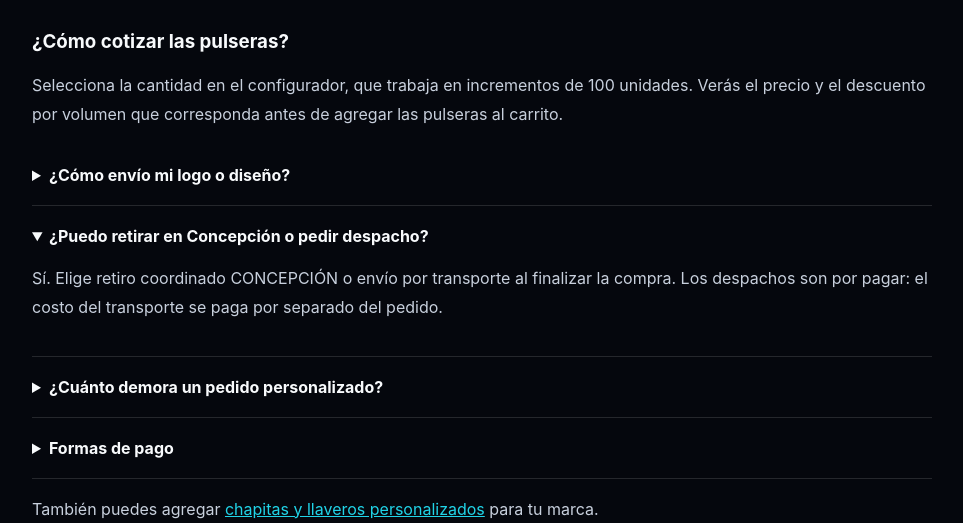
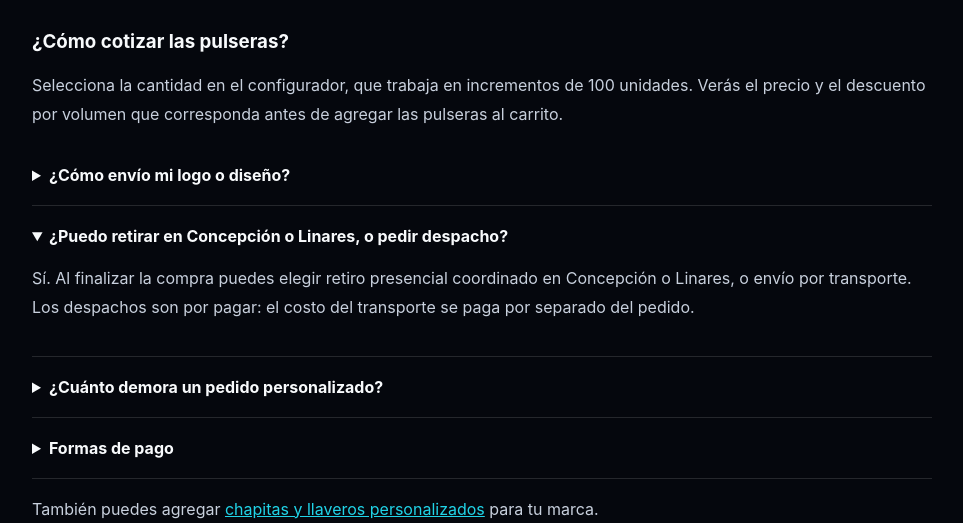
Before and after one commit to joacoxz24/Grafik-Publicidad, a WordPress theme: template wordpress/grafik-publicidad/page-chapitas.php in a window 1280 px wide, after a click on "¿Puedo retirar en Concepción o Linares, o pedir despacho?". Shown: the part 824-1347 px from the top of the page, without its empty margins (0-963 px from the left). Run offline with PHP 8.4 and a stand-in for WordPress, Linux system fonts and the light colour scheme; the site name, menu and one post (Sample post) are stand-ins, and other content is empty; some libraries are stand-ins or nearby versions.

Commit message:
Add Linares pickup to checkout and product FAQs

```diff
--- a/wordpress/grafik-publicidad/front-page.php
+++ b/wordpress/grafik-publicidad/front-page.php
@@ -33,7 +33,7 @@ if ( ! $instagram_shortcode && shortcode_exists( 'instagram-feed' ) ) {
 	<section class="shell grafik-home-intro">
 		<div class="section-title"><span>Grafik Publicidad · Concepción</span><h2>Pulseras y chapitas personalizadas para tu evento</h2></div>
 		<p>Personaliza <a href="<?php echo esc_url( grafik_configurator_url( 'pulseras' ) ); ?>">pulseras Tyvek para eventos</a> o elige <a href="<?php echo esc_url( grafik_configurator_url( 'chapitas' ) ); ?>">chapitas con alfiler, llaveros y destapadores personalizados</a> para llevar el logo de tu empresa, agrupación o celebración.</p>
-		<p>Cotiza según formato y cantidad, adjunta tu diseño y revisa el total antes de comprar. Contamos con retiro coordinado en Concepción y envíos por pagar a todo Chile. Revisaremos tu diseño contigo antes de comenzar la producción.</p>
+		<p>Cotiza según formato y cantidad, adjunta tu diseño y revisa el total antes de comprar. Contamos con retiro coordinado en Concepción y Linares, y envíos por pagar a todo Chile. Revisaremos tu diseño contigo antes de comenzar la producción.</p>
 	</section>
 	<section class="steps" id="comprar">
 		<div class="shell">
--- a/wordpress/grafik-publicidad/functions.php
+++ b/wordpress/grafik-publicidad/functions.php
@@ -7,7 +7,7 @@
 
 defined( 'ABSPATH' ) || exit;
 
-define( 'GRAFIK_THEME_VERSION', '1.7.0' );
+define( 'GRAFIK_THEME_VERSION', '1.7.1' );
 define( 'GRAFIK_SALES_EMAIL', 'ventas@grafikpublicidad.cl' );
 require_once __DIR__ . '/inc/contact-security.php';
 require_once __DIR__ . '/inc/chapitas-gallery.php';
--- a/wordpress/grafik-publicidad/inc/seo.php
+++ b/wordpress/grafik-publicidad/inc/seo.php
@@ -8,13 +8,13 @@ function grafik_seo_external(): bool {
 
 function grafik_seo_page(): array {
 	if ( is_front_page() ) {
-		return array( 'title' => 'Pulseras y chapitas personalizadas | Grafik Publicidad', 'description' => 'Personaliza pulseras Tyvek, chapitas y llaveros para eventos y empresas. Retiro coordinado en Concepción y envíos por pagar a todo Chile.' );
+		return array( 'title' => 'Pulseras y chapitas personalizadas | Grafik Publicidad', 'description' => 'Personaliza pulseras Tyvek, chapitas y llaveros para eventos y empresas. Retiro coordinado en Concepción o Linares y envíos por pagar a todo Chile.' );
 	}
 	if ( is_page( 'pulseras' ) ) {
-		return array( 'title' => 'Pulseras Tyvek personalizadas para eventos | Grafik Publicidad', 'description' => 'Personaliza pulseras Tyvek con tu logo para eventos y control de acceso. Elige color y cantidad, adjunta tu diseño y coordina retiro en Concepción o envío.' );
+		return array( 'title' => 'Pulseras Tyvek personalizadas para eventos | Grafik Publicidad', 'description' => 'Personaliza pulseras Tyvek con tu logo para eventos y control de acceso. Elige color y cantidad, adjunta tu diseño y coordina retiro en Concepción o Linares, o pide envío.' );
 	}
 	if ( is_page( 'chapitas' ) ) {
-		return array( 'title' => 'Chapitas personalizadas de 58 mm y llaveros | Grafik Publicidad', 'description' => 'Chapitas de 58 mm con tu diseño: alfiler, llavero y destapador llavero. Cotiza según formato y cantidad. Retiro en Concepción y envíos por pagar a Chile.' );
+		return array( 'title' => 'Chapitas personalizadas de 58 mm y llaveros | Grafik Publicidad', 'description' => 'Chapitas de 58 mm con tu diseño: alfiler, llavero y destapador llavero. Cotiza según formato y cantidad. Retiro en Concepción o Linares y envíos por pagar a Chile.' );
 	}
 	if ( ( function_exists( 'is_shop' ) && is_shop() ) || is_page( 'productos' ) ) {
 		return array( 'title' => 'Productos personalizados para eventos | Grafik Publicidad', 'description' => 'Explora pulseras Tyvek, chapitas publicitarias y llaveros personalizados para marcas y eventos. Elige tu producto y personaliza tu pedido en línea.' );
--- a/wordpress/grafik-publicidad/style.css
+++ b/wordpress/grafik-publicidad/style.css
@@ -3,7 +3,7 @@ Theme Name: Grafik Publicidad
 Theme URI: https://odcpublicidad.cl
 Author: Grafik Publicidad
 Description: Tema WooCommerce para pulseras Tyvek y chapitas publicitarias.
-Version: 1.7.0
+Version: 1.7.1
 Requires at least: 6.5
 Requires PHP: 8.1
 Text Domain: grafik-publicidad
--- a/wordpress/grafik-publicidad/template-parts/product-guide.php
+++ b/wordpress/grafik-publicidad/template-parts/product-guide.php
@@ -12,7 +12,7 @@
 	<?php endif; ?>
 	<div class="grafik-guide-questions">
 		<details><summary>¿Cómo envío mi logo o diseño?</summary><p>Adjúntalo en el configurador en PNG, JPG o PDF. Puedes enviar hasta tres archivos de 10 MB cada uno y explicar tus colores, textos y otros detalles. Revisaremos el diseño contigo antes de producir.</p></details>
-		<details><summary>¿Puedo retirar en Concepción o pedir despacho?</summary><p>Sí. Elige retiro coordinado CONCEPCIÓN o envío por transporte al finalizar la compra. Los despachos son por pagar: el costo del transporte se paga por separado del pedido.</p></details>
+		<details><summary>¿Puedo retirar en Concepción o Linares, o pedir despacho?</summary><p>Sí. Al finalizar la compra puedes elegir retiro presencial coordinado en Concepción o Linares, o envío por transporte. Los despachos son por pagar: el costo del transporte se paga por separado del pedido.</p></details>
 		<details><summary>¿Cuánto demora un pedido personalizado?</summary><p>Despachamos la mayoría de los pedidos entre 24 y 72 horas hábiles. Sin embargo, el plazo depende de la cantidad total del pedido. Este plazo corresponde al despacho; el tiempo de traslado depende del transporte. Si tienes una fecha de evento, <a href="<?php echo esc_url( home_url( '/#contacto' ) ); ?>">consúltanos antes de comprar</a>.</p></details>
 		<details><summary>Formas de pago</summary><p>Puedes pagar mediante transferencia bancaria y con tarjetas de débito o crédito a través de la pasarela de pago Flow.</p></details>
 	</div>
```
Also changed, not shown: tests/php/delivery.test.php (+8 -0 lines), wordpress/grafik-tyvek-configurator/grafik-tyvek-configurator.php (+15 -5 lines), wordpress/grafik-tyvek-configurator/README.md.
